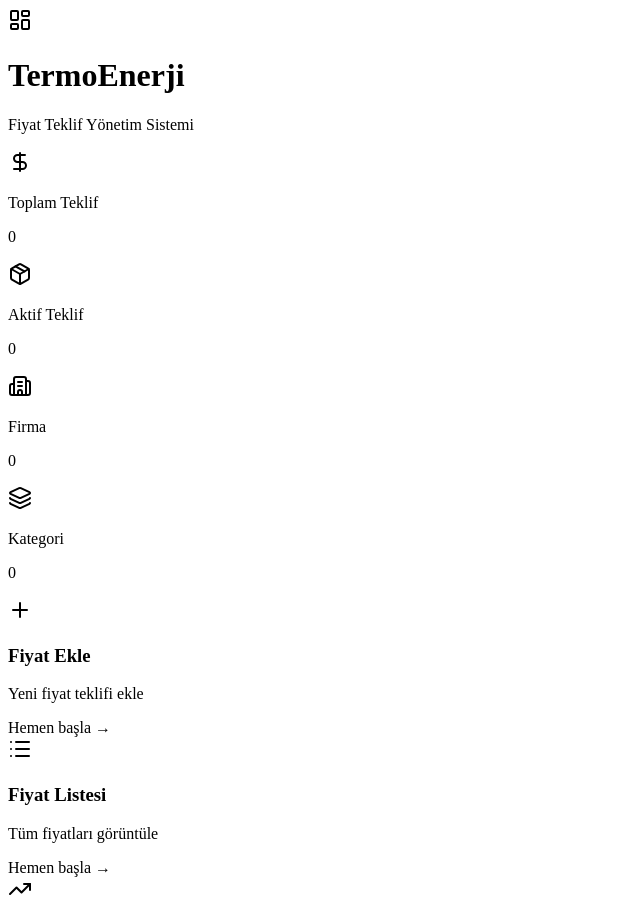
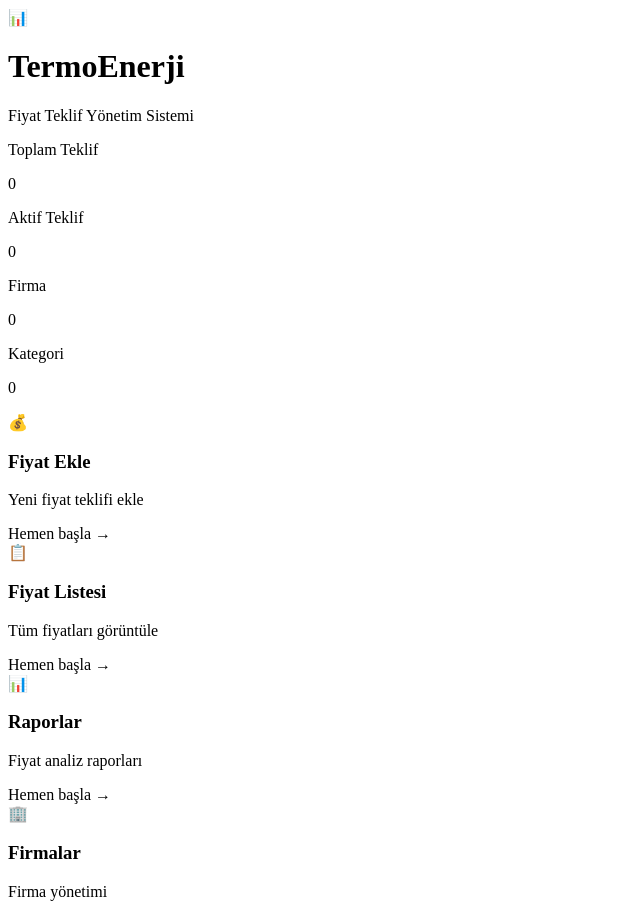
Before and after one commit to hajmahmodmostafa066-ctrl/termoenerji-fiyat, a Next.js app: page /panel in a window 1280 px wide. Shown: the top 917 px of the page, without its empty margins (0-640 px from the left). Built offline with nearby package versions, Linux system fonts and the light colour scheme.

Commit message:
Refactor PanelPage component and remove menu items

```diff
--- a/app/panel/page.js
+++ b/app/panel/page.js
@@ -1,73 +1,18 @@
 'use client'
 
 import { useRouter } from 'next/navigation'
-import {
-  Plus,
-  List,
-  LayoutDashboard,
-  TrendingUp,
-  DollarSign,
-  Package,
-  Building2,
-  Layers
-} from 'lucide-react'
 
 export default function PanelPage() {
   const router = useRouter()
-
-  const menuItems = [
-    {
-      title: 'Fiyat Ekle',
-      icon: Plus,
-      href: '/panel/fiyat-ekle',
-      color: 'from-emerald-500 to-emerald-600',
-      glow: 'shadow-emerald-500/30',
-      desc: 'Yeni fiyat teklifi ekle'
-    },
-    {
-      title: 'Fiyat Listesi',
-      icon: List,
-      href: '/panel/fiyat-listesi',
-      color: 'from-blue-500 to-blue-600',
-      glow: 'shadow-blue-500/30',
-      desc: 'Tüm fiyatları görüntüle'
-    },
-    {
-      title: 'Raporlar',
-      icon: TrendingUp,
-      href: '/panel/raporlar',
-      color: 'from-purple-500 to-purple-600',
-      glow: 'shadow-purple-500/30',
-      desc: 'Fiyat analiz raporları'
-    },
-    {
-      title: 'Firmalar',
-      icon: Building2,
-      href: '/panel/firmalar',
-      color: 'from-amber-500 to-amber-600',
-      glow: 'shadow-amber-500/30',
-      desc: 'Firma yönetimi'
-    },
-    {
-      title: 'Kategoriler',
-      icon: Layers,
-      href: '/panel/kategoriler',
-      color: 'from-rose-500 to-rose-600',
-      glow: 'shadow-rose-500/30',
-      desc: 'Kategori yönetimi'
-    }
-  ]
 
   return (
     <div className="min-h-screen bg-gradient-to-br from-slate-950 via-slate-900 to-slate-950">
 
       {/* Hero Bölümü */}
-      <div className="relative overflow-hidden">
-        <div className="absolute inset-0 bg-gradient-to-r from-emerald-500/10 via-blue-500/10 to-purple-500/10 blur-3xl" />
-        <div className="max-w-7xl mx-auto px-6 py-12 relative">
+      <div className="max-w-7xl mx-auto px-6 py-12">
         <div className="flex items-center gap-4 mb-2">
           <div className="p-3 bg-gradient-to-br from-emerald-500 to-emerald-600 rounded-2xl shadow-lg shadow-emerald-500/25">
-              <LayoutDashboard className="h-8 w-8 text-white" />
+            <span className="text-2xl">📊</span>
           </div>
           <div>
             <h1 className="text-4xl font-bold text-white tracking-tight">
@@ -81,24 +26,21 @@ export default function PanelPage() {
 
         {/* İstatistikler */}
         <div className="grid grid-cols-2 md:grid-cols-4 gap-4 mt-8">
-            {[
-              { label: 'Toplam Teklif', value: '0', icon: DollarSign, color: 'emerald' },
-              { label: 'Aktif Teklif', value: '0', icon: Package, color: 'blue' },
-              { label: 'Firma', value: '0', icon: Building2, color: 'amber' },
-              { label: 'Kategori', value: '0', icon: Layers, color: 'rose' }
-            ].map((stat, index) => (
-              <div key={index} className="bg-slate-800/40 backdrop-blur-sm rounded-2xl p-4 border border-slate-700/50 hover:border-slate-600/50 transition-all duration-300">
-                <div className="flex items-center gap-3">
-                  <div className={`p-2 bg-${stat.color}-500/20 rounded-xl`}>
-                    <stat.icon className={`h-5 w-5 text-${stat.color}-400`} />
+          <div className="bg-slate-800/40 backdrop-blur-sm rounded-2xl p-4 border border-slate-700/50">
+            <p className="text-xs text-slate-400">Toplam Teklif</p>
+            <p className="text-2xl font-bold text-white">0</p>
           </div>
-                  <div>
-                    <p className="text-xs text-slate-400">{stat.label}</p>
-                    <p className="text-2xl font-bold text-white">{stat.value}</p>
+          <div className="bg-slate-800/40 backdrop-blur-sm rounded-2xl p-4 border border-slate-700/50">
+            <p className="text-xs text-slate-400">Aktif Teklif</p>
+            <p className="text-2xl font-bold text-white">0</p>
           </div>
+          <div className="bg-slate-800/40 backdrop-blur-sm rounded-2xl p-4 border border-slate-700/50">
+            <p className="text-xs text-slate-400">Firma</p>
+            <p className="text-2xl font-bold text-white">0</p>
           </div>
-              </div>
-            ))}
+          <div className="bg-slate-800/40 backdrop-blur-sm rounded-2xl p-4 border border-slate-700/50">
+            <p className="text-xs text-slate-400">Kategori</p>
+            <p className="text-2xl font-bold text-white">0</p>
           </div>
         </div>
       </div>
@@ -106,27 +48,92 @@ export default function PanelPage() {
       {/* Menü Grid */}
       <div className="max-w-7xl mx-auto px-6 py-8">
         <div className="grid grid-cols-1 md:grid-cols-2 lg:grid-cols-3 gap-6">
-          {menuItems.map((item, index) => (
+
+          {/* Fiyat Ekle */}
           <div
-              key={index}
-              onClick={() => router.push(item.href)}
-              className="group relative bg-slate-800/30 backdrop-blur-sm rounded-2xl p-6 border border-slate-700/50 hover:border-slate-600/50 transition-all duration-300 cursor-pointer overflow-hidden hover:scale-[1.02]"
+            onClick={() => router.push('/panel/fiyat-ekle')}
+            className="group bg-slate-800/30 backdrop-blur-sm rounded-2xl p-6 border border-slate-700/50 hover:border-emerald-500/50 cursor-pointer transition-all duration-300 hover:scale-[1.02] hover:shadow-xl hover:shadow-emerald-500/10"
           >
-              <div className={`absolute inset-0 bg-gradient-to-br ${item.color} opacity-0 group-hover:opacity-10 transition-opacity duration-300`} />
-              <div className="relative z-10">
-                <div className={`p-3 bg-gradient-to-br ${item.color} rounded-xl shadow-lg ${item.glow} inline-block`}>
-                  <item.icon className="h-6 w-6 text-white" />
+            <div className="p-3 bg-gradient-to-br from-emerald-500 to-emerald-600 rounded-xl shadow-lg shadow-emerald-500/30 inline-block">
+              <span className="text-2xl">💰</span>
             </div>
             <h3 className="text-xl font-semibold text-white mt-4 group-hover:text-emerald-400 transition-colors">
-                  {item.title}
+              Fiyat Ekle
             </h3>
-                <p className="text-sm text-slate-400 mt-1">{item.desc}</p>
+            <p className="text-sm text-slate-400 mt-1">Yeni fiyat teklifi ekle</p>
             <div className="mt-4 flex items-center text-xs text-slate-500 group-hover:text-slate-300 transition-colors">
               <span>Hemen başla →</span>
             </div>
           </div>
+
+          {/* Fiyat Listesi */}
+          <div
+            onClick={() => router.push('/panel/fiyat-listesi')}
+            className="group bg-slate-800/30 backdrop-blur-sm rounded-2xl p-6 border border-slate-700/50 hover:border-blue-500/50 cursor-pointer transition-all duration-300 hover:scale-[1.02] hover:shadow-xl hover:shadow-blue-500/10"
+          >
+            <div className="p-3 bg-gradient-to-br from-blue-500 to-blue-600 rounded-xl shadow-lg shadow-blue-500/30 inline-block">
+              <span className="text-2xl">📋</span>
             </div>
-          ))}
+            <h3 className="text-xl font-semibold text-white mt-4 group-hover:text-blue-400 transition-colors">
+              Fiyat Listesi
+            </h3>
+            <p className="text-sm text-slate-400 mt-1">Tüm fiyatları görüntüle</p>
+            <div className="mt-4 flex items-center text-xs text-slate-500 group-hover:text-slate-300 transition-colors">
+              <span>Hemen başla →</span>
+            </div>
+          </div>
+
+          {/* Raporlar */}
+          <div
+            onClick={() => router.push('/panel/raporlar')}
+            className="group bg-slate-800/30 backdrop-blur-sm rounded-2xl p-6 border border-slate-700/50 hover:border-purple-500/50 cursor-pointer transition-all duration-300 hover:scale-[1.02] hover:shadow-xl hover:shadow-purple-500/10"
+          >
+            <div className="p-3 bg-gradient-to-br from-purple-500 to-purple-600 rounded-xl shadow-lg shadow-purple-500/30 inline-block">
+              <span className="text-2xl">📊</span>
+            </div>
+            <h3 className="text-xl font-semibold text-white mt-4 group-hover:text-purple-400 transition-colors">
+              Raporlar
+            </h3>
+            <p className="text-sm text-slate-400 mt-1">Fiyat analiz raporları</p>
+            <div className="mt-4 flex items-center text-xs text-slate-500 group-hover:text-slate-300 transition-colors">
+              <span>Hemen başla →</span>
+            </div>
+          </div>
+
+          {/* Firmalar */}
+          <div
+            onClick={() => router.push('/panel/firmalar')}
+            className="group bg-slate-800/30 backdrop-blur-sm rounded-2xl p-6 border border-slate-700/50 hover:border-amber-500/50 cursor-pointer transition-all duration-300 hover:scale-[1.02] hover:shadow-xl hover:shadow-amber-500/10"
+          >
+            <div className="p-3 bg-gradient-to-br from-amber-500 to-amber-600 rounded-xl shadow-lg shadow-amber-500/30 inline-block">
+              <span className="text-2xl">🏢</span>
+            </div>
+            <h3 className="text-xl font-semibold text-white mt-4 group-hover:text-amber-400 transition-colors">
+              Firmalar
+            </h3>
+            <p className="text-sm text-slate-400 mt-1">Firma yönetimi</p>
+            <div className="mt-4 flex items-center text-xs text-slate-500 group-hover:text-slate-300 transition-colors">
+              <span>Hemen başla →</span>
+            </div>
+          </div>
+
+          {/* Kategoriler */}
+          <div
+            onClick={() => router.push('/panel/kategoriler')}
+            className="group bg-slate-800/30 backdrop-blur-sm rounded-2xl p-6 border border-slate-700/50 hover:border-rose-500/50 cursor-pointer transition-all duration-300 hover:scale-[1.02] hover:shadow-xl hover:shadow-rose-500/10"
+          >
+            <div className="p-3 bg-gradient-to-br from-rose-500 to-rose-600 rounded-xl shadow-lg shadow-rose-500/30 inline-block">
+              <span className="text-2xl">📂</span>
+            </div>
+            <h3 className="text-xl font-semibold text-white mt-4 group-hover:text-rose-400 transition-colors">
+              Kategoriler
+            </h3>
+            <p className="text-sm text-slate-400 mt-1">Kategori yönetimi</p>
+            <div className="mt-4 flex items-center text-xs text-slate-500 group-hover:text-slate-300 transition-colors">
+              <span>Hemen başla →</span>
+            </div>
+          </div>
+
         </div>
       </div>
 
```
Lines whose indentation alone changed are shown as unchanged.
